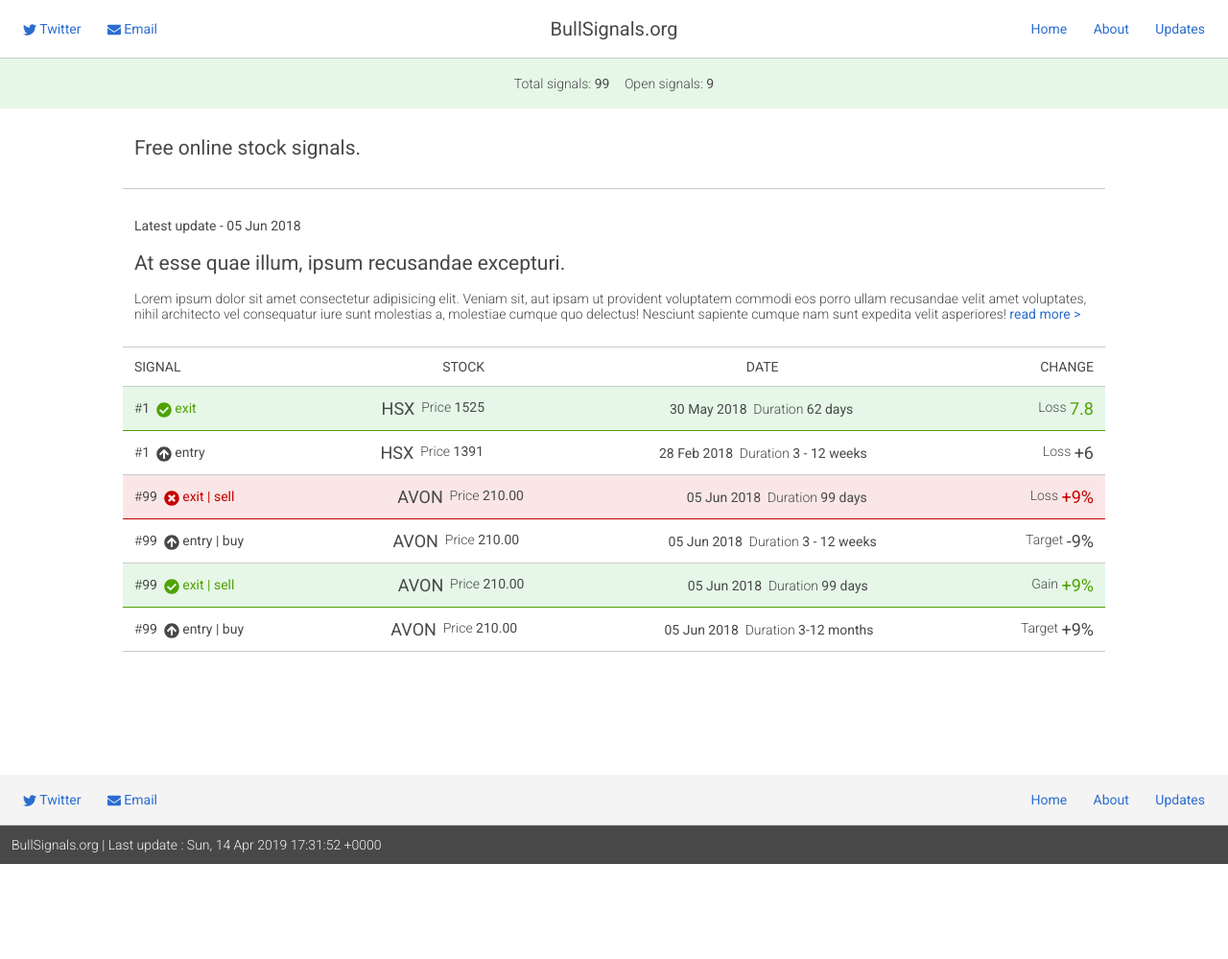
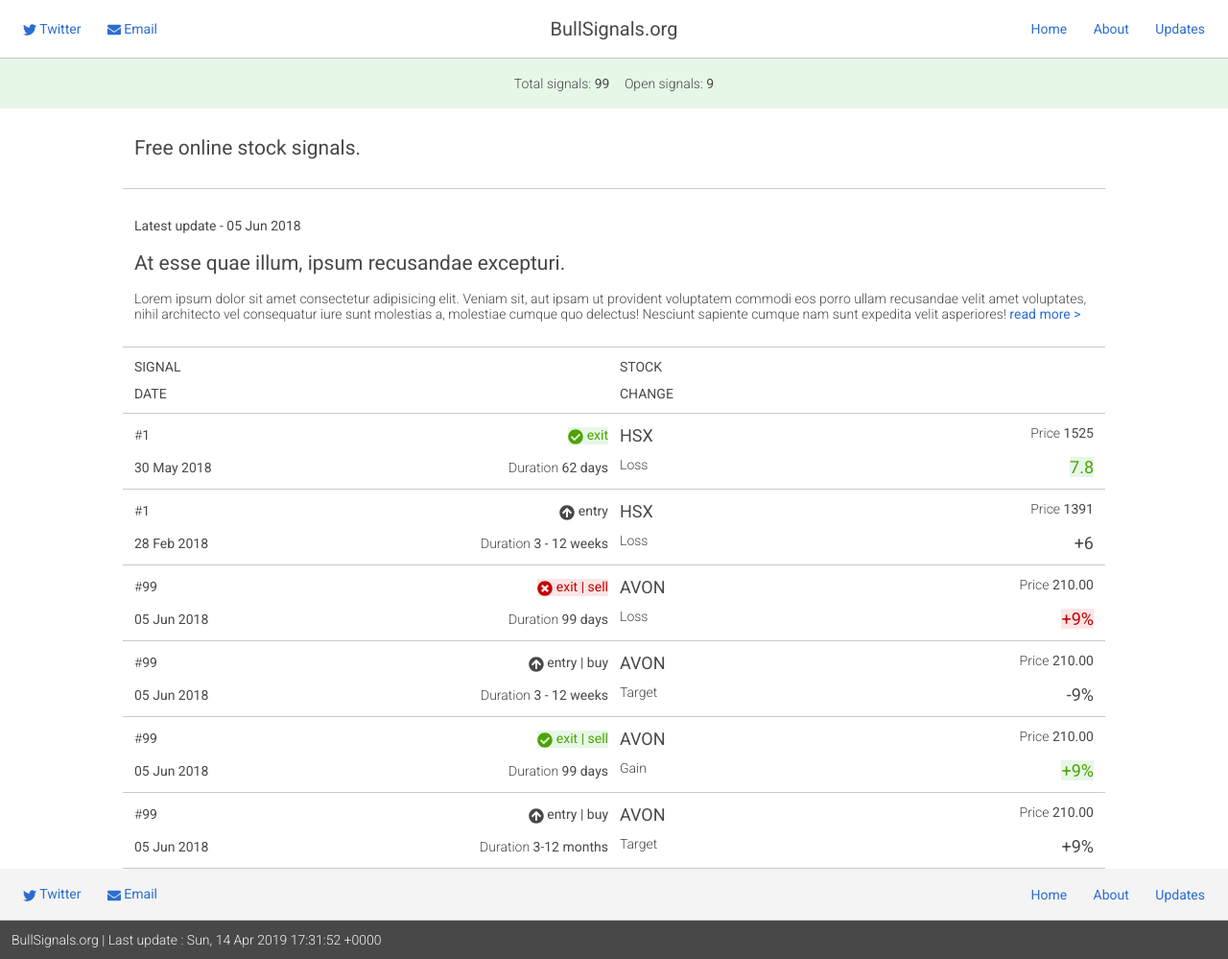
Before and after one commit to stocksignals/stocksignals.github.io, a Jekyll site: the page built from index.html, in a window 1280 px wide. Shown: the whole page at 96% size. Built offline with Jekyll 4.4.1, drawn with Linux system fonts in a browser that asks for light colours; before the commit the page ends 900 px from its top, so only the background shows below that.

Commit message:
^ Styles

```diff
--- a/_sass/components/signal.scss
+++ b/_sass/components/signal.scss
@@ -12,6 +12,18 @@
     & > *{
         padding: $half-unit;
         align-self: center;
+        display: flex;
+        flex-wrap: wrap;
+        justify-content: space-between;
+        width: 100%;
+
+        @include screen-bigger-than($small){
+            width: 50%;
+        }
+    }
+
+    & section > *{
+        width: 33%;
     }
 
     &__ticker{
@@ -22,16 +34,6 @@
         height: 16px;
         vertical-align: middle;
     }
-
-    &--confirm{
-        background-color: $confirm-light;
-        border-color: $confirm;
-    }
-
-    &--warning{
-        background-color: $warning-light;
-        border-color: $warning;
-    }
 }
 
 .signals-heading{
--- a/_sass/fonts.scss
+++ b/_sass/fonts.scss
@@ -33,15 +33,3 @@ a{
     font-size: 18px;
     vertical-align: middle;
 }
-
-.warning{
-    color: $warning;
-}
-
-.info{
-    color: $link;
-}
-
-.confirm{
-    color: $confirm;
-}
--- /dev/null
+++ b/_sass/utilities.scss
@@ -0,0 +1,19 @@
+/*------------------------------------*\
+    #UTILITIES
+\*------------------------------------*/
+
+.confirm{
+    color: $confirm;
+    background-color: $confirm-light;
+    border-color: $confirm;
+}
+
+.warning{
+    color: $warning;
+    background-color: $warning-light;
+    border-color: $warning;
+}
+
+.info{
+    color: $link;
+}
--- a/bundle.scss
+++ b/bundle.scss
@@ -5,6 +5,7 @@
 "breakpoints",
 "fonts",
 "layout",
+"utilities",
 "components/header",
 "components/header-info",
 "components/news",
```
